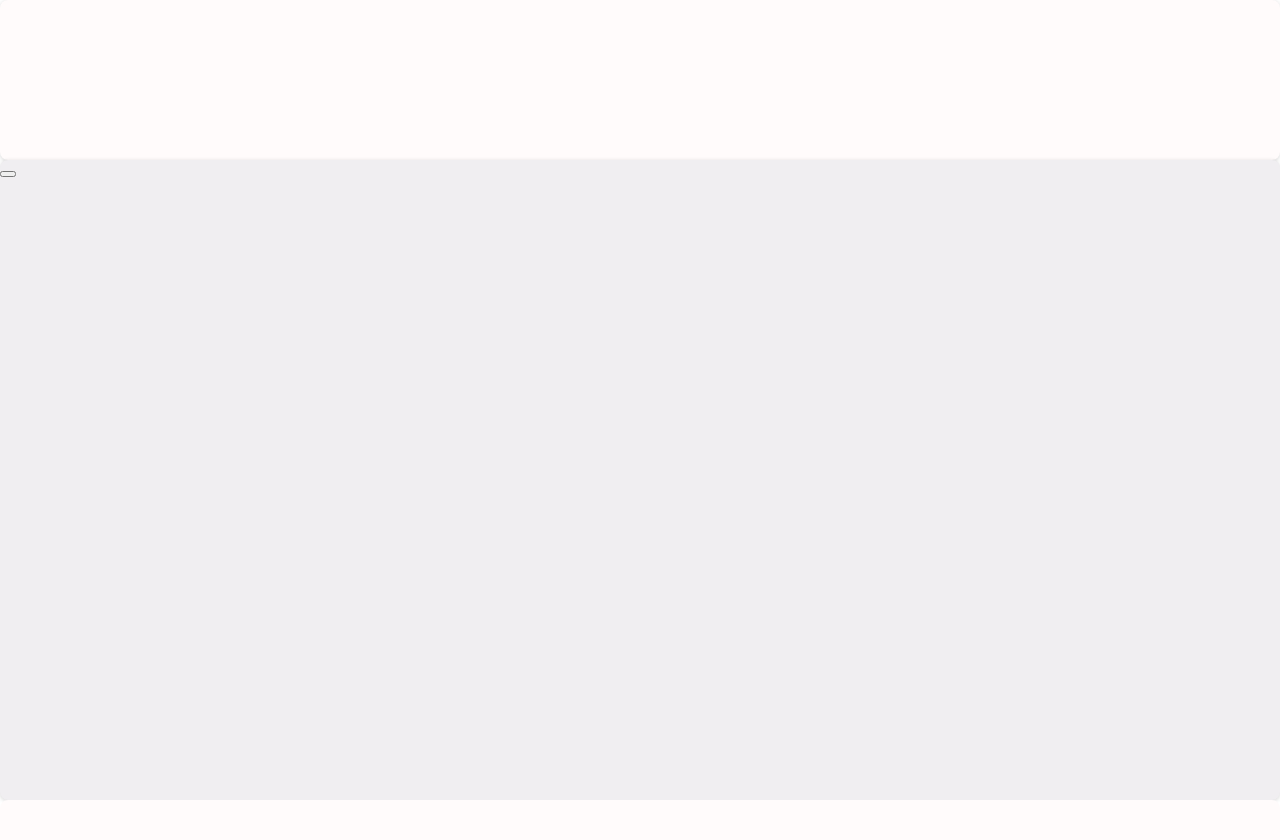
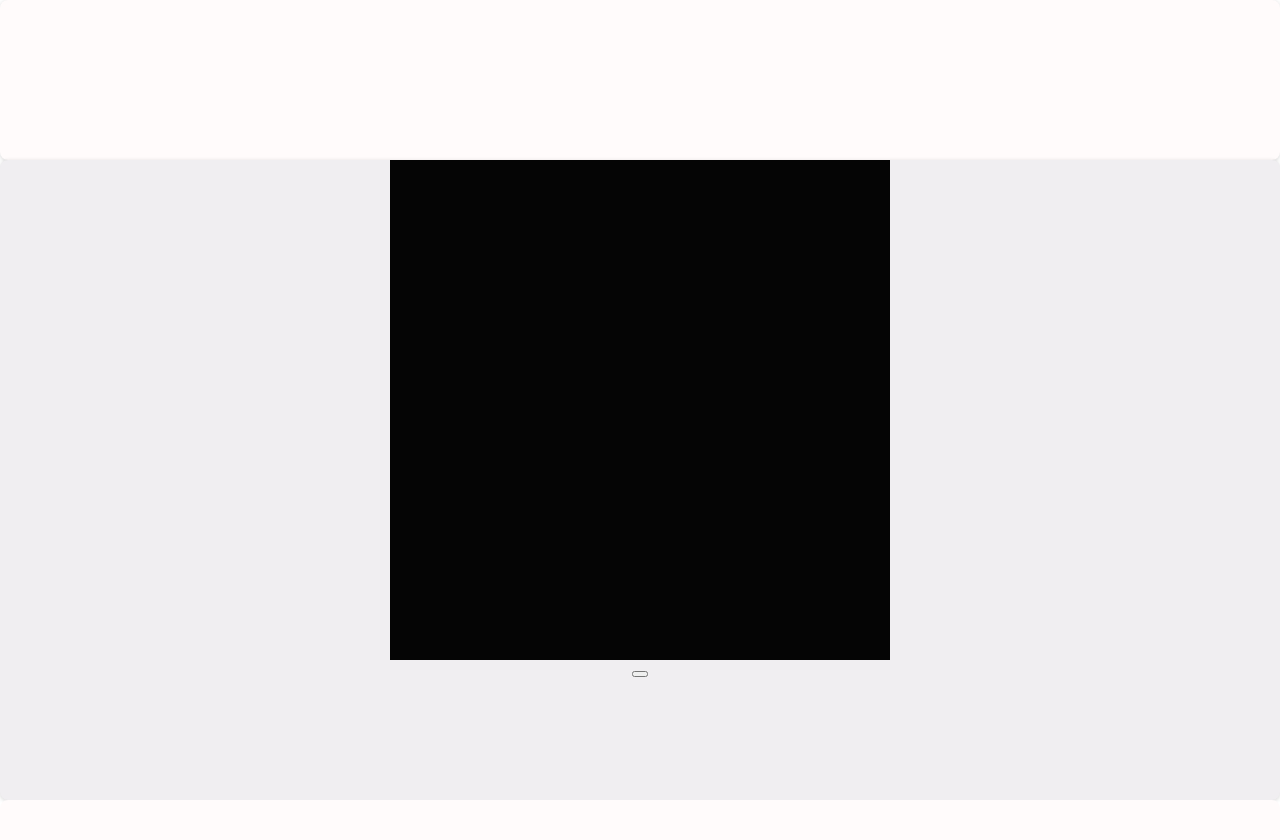
Before and after one commit to doorkiPr/tic_tac_toe, a plain HTML site: page index.html in a window 1280 px wide. Drawn offline with Linux system fonts and the light colour scheme.

Commit message:
ADD:add formating and flex display for content , basic styling for grid element

```diff
--- a/style.css
+++ b/style.css
@@ -1,5 +1,6 @@
 @import url('https://fonts.googleapis.com/css2?family=Lato&family=Roboto&display=swap');
-:root{
+
+:root {
     --white: #fffbfb;
     --grey: #f0eef1;
     --black: #050505;
@@ -10,23 +11,36 @@
     --spacing-button: 15px;
     --shadow: rgba(0, 0, 0, 0.16) 0px 1px 4px;
 }
-body{
+
+body {
     margin: 0;
     padding: 0
-    }
-.header{
+}
+
+.header {
     background-color: var(--white);
     box-shadow: var(--shadow);
     height: 20vh;
     border-radius: var(--border-radius);
 }
-.content{
+
+.content {
     background-color: var(--grey);
     height: 80vh;
     border-radius: var(--border-radius);
     box-shadow: var(--shadow);
+    display: flex;
+    flex-direction: column;
+    align-items: center;
 }
-.footer{
+
+.grid {
+    height: 500px;
+    width: 500px;
+    background-color: #050505;
+}
+
+.footer {
     background-color: var(--white);
     height: 10vh;
     border-radius: var(--border-radius);
```
